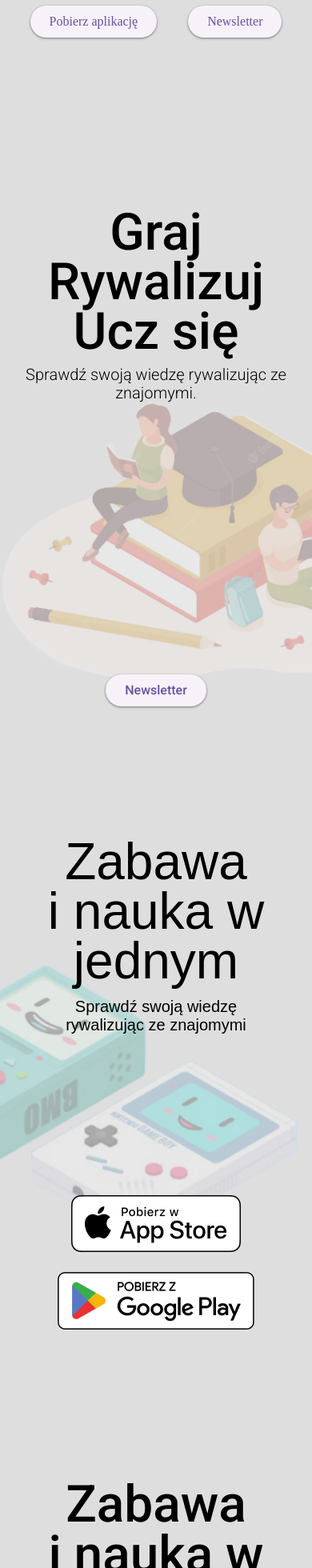
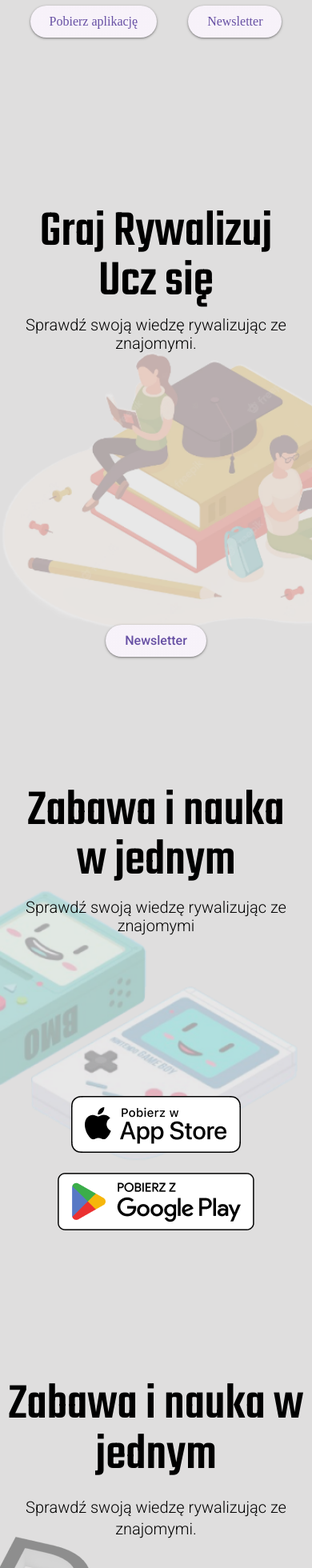
Before and after one commit to AzenoIT/dev_me_up, a Next.js app in the folder landing_page/: page / in a window 390 px wide. Shown: the part 750-2710 px from the top of the page at 80% size. Built offline with nearby package versions, Linux system fonts and the light colour scheme.

Commit message:
New fonts in the mobile version

```diff
--- a/landing_page/src/app/end/page.js
+++ b/landing_page/src/app/end/page.js
@@ -1,4 +1,4 @@
-import {roboto300, roboto500} from "@/app/fonts";
+import {roboto300, roboto500, teko500} from "@/app/fonts";
 import "../../styles/scss/helpers/buttons.scss";
 import "../../styles/scss/components/end.scss";
 import "../../styles/scss/helpers/media-queries.scss"
@@ -7,7 +7,7 @@ import "../../styles/scss/helpers/media-queries.scss"
 function EndSection(props) {
     return (
         <div className="hide-on-desktop container_end">
-            <h2 className={`${roboto500.className} hdl_end`}>Zabawa i&nbsp;nauka w jednym</h2>
+            <h2 className={`${teko500.className} hdl_end`}>Zabawa i&nbsp;nauka w jednym</h2>
             <p className={`${roboto300.className} text_end`}>Sprawdź swoją wiedzę rywalizując ze znajomymi.</p>
 
             <div className='buttons_end'>
--- a/landing_page/src/app/fonts.js
+++ b/landing_page/src/app/fonts.js
@@ -21,8 +21,10 @@ export const quicksand = Quicksand({
 })
 
 export const teko500 = Teko({
+    subsets: ['latin'],
+    style: ['normal'],
     weight: '500',
-    subsets: ['latin']
+    display: 'swap'
 })
 
 export const teko400 = Teko({
--- a/landing_page/src/app/newsletter/page.js
+++ b/landing_page/src/app/newsletter/page.js
@@ -2,13 +2,13 @@
 
 import "../../styles/scss/components/newsletter.scss";
 import "../../styles/scss/helpers/buttons.scss";
-import {roboto300, roboto500} from "@/app/fonts";
+import {roboto300, roboto500, teko500} from "@/app/fonts";
 
 
 function Newsletter() {
     return (
         <div id="newsletter" className="box_newsletters hide-on-desktop">
-            <h2 className={`${roboto500.className} hdl_newsletter`}>Graj Rywalizuj Ucz się</h2>
+            <h2 className={`${teko500.className} hdl_newsletter`}>Graj Rywalizuj Ucz się</h2>
             <p className={`${roboto300.className} text_newsletter`}>Sprawdź swoją wiedzę rywalizując ze znajomymi.</p>
             <div className='btn_newsletter_box'>
             <a href="" className={`${roboto500.className} btn_newsletter_add`}>Newsletter</a>
--- a/landing_page/src/app/opinions/page.js
+++ b/landing_page/src/app/opinions/page.js
@@ -2,7 +2,7 @@
 
 import "../../styles/scss/helpers/media-queries.scss";
 import '../../styles/scss/components/opinions.scss';
-import {roboto300, roboto500} from "@/app/fonts";
+import {roboto300, roboto500, teko500} from "@/app/fonts";
 import Image from "next/image";
 import google from '../../images/Badgegoogle.png';
 import apple from '../../images/Badgeapple.png';
@@ -11,7 +11,7 @@ import apple from '../../images/Badgeapple.png';
 function Opinions() {
     return (
         <div className="hide-on-desktop container_opinions">
-            <h2 className={`${roboto500.className} hdl`}>Zabawa i&nbsp;nauka w jednym</h2>
+            <h2 className={`${teko500.className} hdl`}>Zabawa i&nbsp;nauka w jednym</h2>
             <p className={`${roboto300.className} text`}>Sprawdź swoją wiedzę rywalizując&nbsp;ze znajomymi</p>
 
             <div className='btn_box_opinions'>
--- a/landing_page/src/styles/css/style.css
+++ b/landing_page/src/styles/css/style.css
@@ -245,8 +245,6 @@ a {
 }
 
 .hdl {
-  font-family: sans-serif;
-  font-style: normal;
   font-size: 64px;
   line-height: 62px;
   margin-bottom: 15px;
@@ -255,7 +253,6 @@ a {
 }
 
 .text {
-  font-family: sans-serif;
   font-size: 20px;
   font-weight: 300;
   margin-bottom: 201px;
--- a/landing_page/src/styles/scss/components/opinions.scss
+++ b/landing_page/src/styles/scss/components/opinions.scss
@@ -13,8 +13,6 @@
 }
 
 .hdl {
-    font-family: sans-serif;
-    font-style: normal;
     font-size: 64px;
     line-height: 62px;
     margin-bottom: 15px;
@@ -23,7 +21,6 @@
 }
 
 .text {
-    font-family: sans-serif;
     font-size: 20px;
     font-weight: 300;
     margin-bottom: 201px;
```
Also changed, not shown: 1 other file (tests, documents, lock files or other folders).
